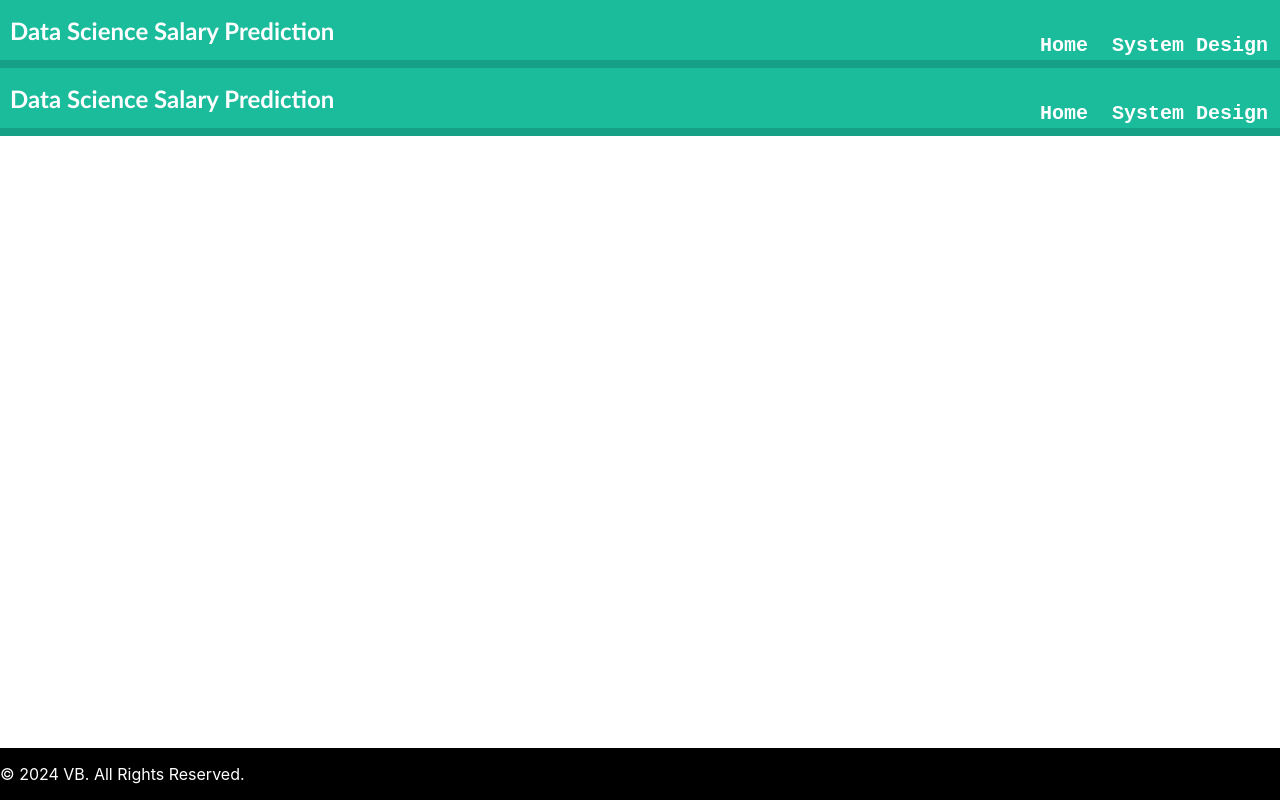
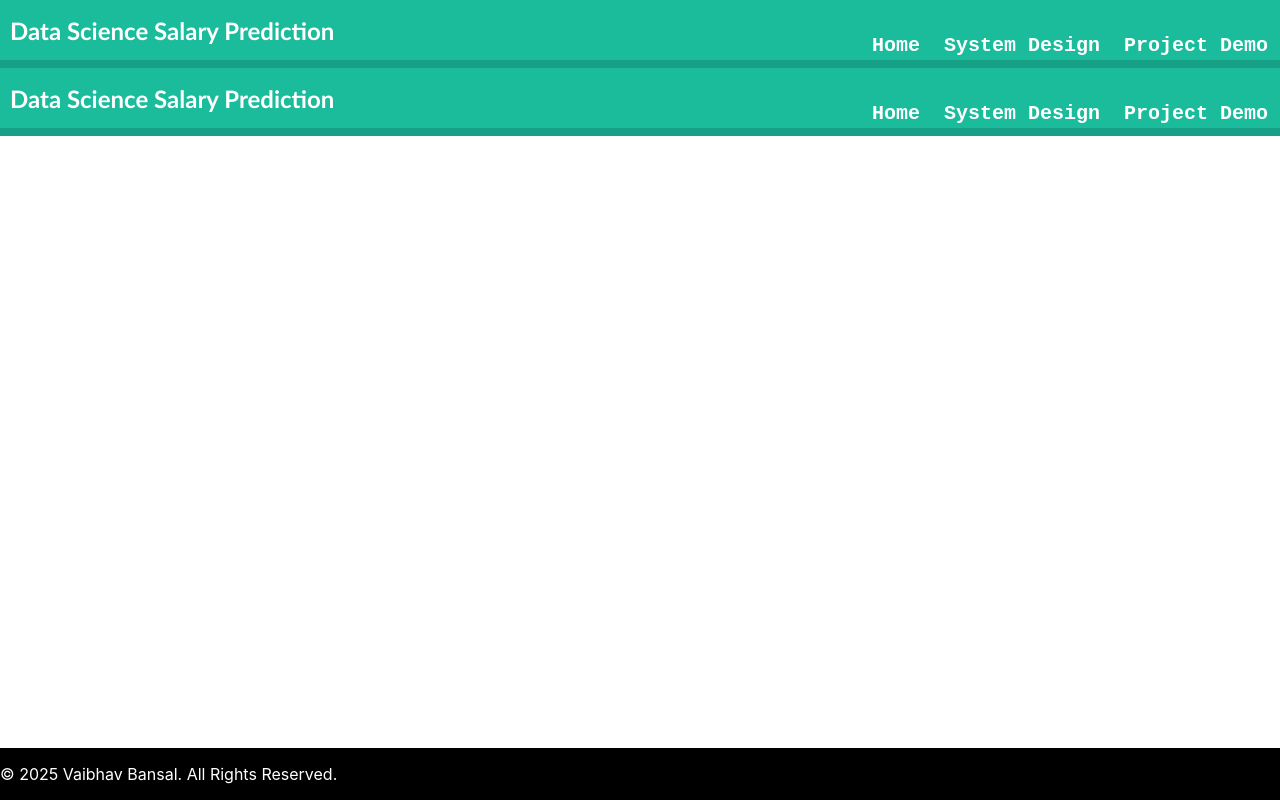
Before and after one commit to VaibhavBansal26/data_science_salary_prediction_v2, a React (Create React App) app in the folder front-end/: page /visualization in a window 1280 px wide. Built offline with nearby package versions, Linux system fonts and the light colour scheme.

Commit message:
added video

```diff
--- a/front-end/package.json
+++ b/front-end/package.json
@@ -16,6 +16,7 @@
     "react-router-dom": "^6.28.0",
     "react-scripts": "5.0.1",
     "react-use": "^17.5.1",
+    "react-youtube": "^10.1.0",
     "web-vitals": "^2.1.4"
   },
   "scripts": {
--- a/front-end/src/App.js
+++ b/front-end/src/App.js
@@ -6,6 +6,7 @@ import PredictionPage from './pages/PredictionPage';
 import Visualization from './pages/Visualization';
 import Header from './components/Header';
 import Footer from './components/Footer';
+import ProjectDemo from './pages/ProjectDemo';
 
 function App() {
   return (
@@ -15,6 +16,7 @@ function App() {
         <Route path="/" element={<HomePage />}/>
         <Route path="about" element={<About />}/>
         <Route path="prediction" element={<PredictionPage />}/>
+        <Route path="project" element={<ProjectDemo />}/>
         <Route path="visualization" element={<Visualization />}/>
       </Routes>
       <Footer/>
--- a/front-end/src/components/Footer.js
+++ b/front-end/src/components/Footer.js
@@ -4,7 +4,7 @@ import './styles.css'
 const Footer = () => {
   return (
     <div className='footer'>
-       <p>&copy; 2024 VB. All Rights Reserved.</p>
+       <p>&copy; 2025 Vaibhav Bansal. All Rights Reserved.</p>
     </div>
   )
 }
--- a/front-end/src/components/Navigation.js
+++ b/front-end/src/components/Navigation.js
@@ -9,8 +9,8 @@ const Navigation = () => {
     <div className='menu'>
         <NavLink to="/" activeClassName="active-class" className='menu_item'  exact>Home</NavLink>
         <NavLink to="/about" activeClassName="active-class" className='menu_item'  exact>System Design</NavLink>
-        {/* <NavLink to="/prediction" activeClassName="active-class" className='menu_item' exact>Prediction</NavLink>
-        <NavLink to="/visualization" activeClassName="active-class" className='menu_item' exact>Visualization</NavLink>  */}
+        <NavLink to="/project" activeClassName="active-class" className='menu_item' exact>Project Demo</NavLink>
+        {/* <NavLink to="/visualization" activeClassName="active-class" className='menu_item' exact>Visualization</NavLink>  */}
     </div>
     </>
 
--- /dev/null
+++ b/front-end/src/pages/ProjectDemo.js
@@ -0,0 +1,12 @@
+import React from 'react'
+import YouTube from 'react-youtube';
+
+const ProjectDemo = () => {
+  return (
+    <div style={{display:'flex',justifyContent:'center',margin:"100px auto"}}>
+        <YouTube videoId="1Ca0Y4s37ls"/>
+    </div>
+  )
+}
+
+export default ProjectDemo
```
Also changed, not shown: 1 other file (tests, documents, lock files or other folders).
